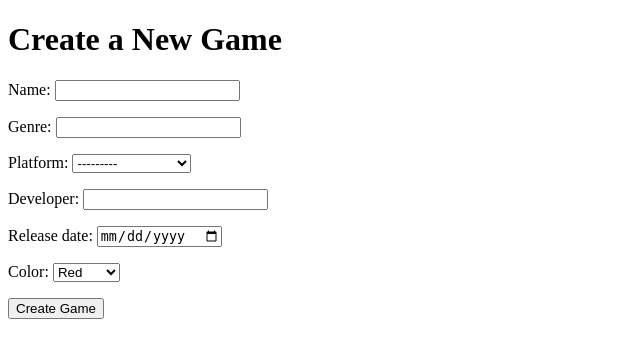
After one commit to UCCS-CS4300-5300/Group2-fall2024, a Django app: page /calendar/create_game/ in a window 1280 px wide. The commit adds this page. Shown: the top 358 px of the page, without its empty margins (0-640 px from the left). Run offline with Django 4.2, Linux system fonts and the light colour scheme; some libraries are stand-ins or nearby versions.

Commit message:
Added create_game view, create_game.html template, and create_game url

```diff
--- a/project/home/templates/calendar.html
+++ b/project/home/templates/calendar.html
@@ -23,6 +23,7 @@
 
   <div class="clearfix">
     <a class="btn btn-info left" href="{% url 'calendar' %}?{{ prev_month }}"> Previous Month </a>
+    <a class="btn btn-info left" href="{% url 'create_game' %}">Add a New Game</a>
     <a class="btn btn-info right" href="{% url 'calendar' %}?{{ next_month }}"> Next Month </a>
     <a class="btn btn-info right" href="{% url 'event_new' %}"> New Event </a>
   </div>
--- /dev/null
+++ b/project/home/templates/create_game.html
@@ -0,0 +1,20 @@
+<!-- This is the HTMl template for creating a new game. -->
+<!doctype html>
+<html lang="en">
+<head>
+    <meta charset="utf-8">
+    <meta name="viewport" content="width=device-width, initial-scale=1, shrink-to-fit=no">
+    <title>Create Game</title>
+</head>
+<body>
+
+    <div class="container">
+        <h1>Create a New Game</h1>
+
+        <form method="post">
+            {% csrf_token %}
+            {{ form.as_p }}
+            <button type="submit" class="btn btn-primary">Create Game</button>
+        </form>
+
+    </div>
--- a/project/home/urls.py
+++ b/project/home/urls.py
@@ -15,4 +15,6 @@ urlpatterns = [
     re_path(r'^event/edit/(?P<event_id>\d+)/$', views.event, name='event_edit'),
     # Add URL path for the event detail view
     path('event/<int:event_id>/', views.event_detail, name='event_detail'),
+    # URl path for the create game view
+    path('calendar/create_game/', views.create_game, name='create_game'),
 ]
--- a/project/home/views.py
+++ b/project/home/views.py
@@ -13,7 +13,7 @@ from django.contrib import messages
 from django.contrib.auth import authenticate, login
 from django.contrib.auth.decorators import login_required
 from django.contrib.auth.forms import AuthenticationForm
-from .forms import UserRegisterForm
+from .forms import UserRegisterForm, GameForm
 
 
 # Create your views here.
@@ -81,6 +81,17 @@ def event_detail(request, event_id):
     event = get_object_or_404(Event, pk=event_id)
     return render(request, 'event_detail.html', {'event': event})
 
+# Function to create a new game
+def create_game(request):
+    if request.method == 'POST':
+        form = GameForm(request.POST)
+        if form.is_valid():
+            form.save()
+            return redirect('calendar')  # Redirect to a list of games or wherever
+    else:
+        form = GameForm()
+
+    return render(request, 'create_game.html', {'form': form})
 
 ########### register here #####################################
 def Register(request):
```
Also changed, not shown: project/db.sqlite3.
